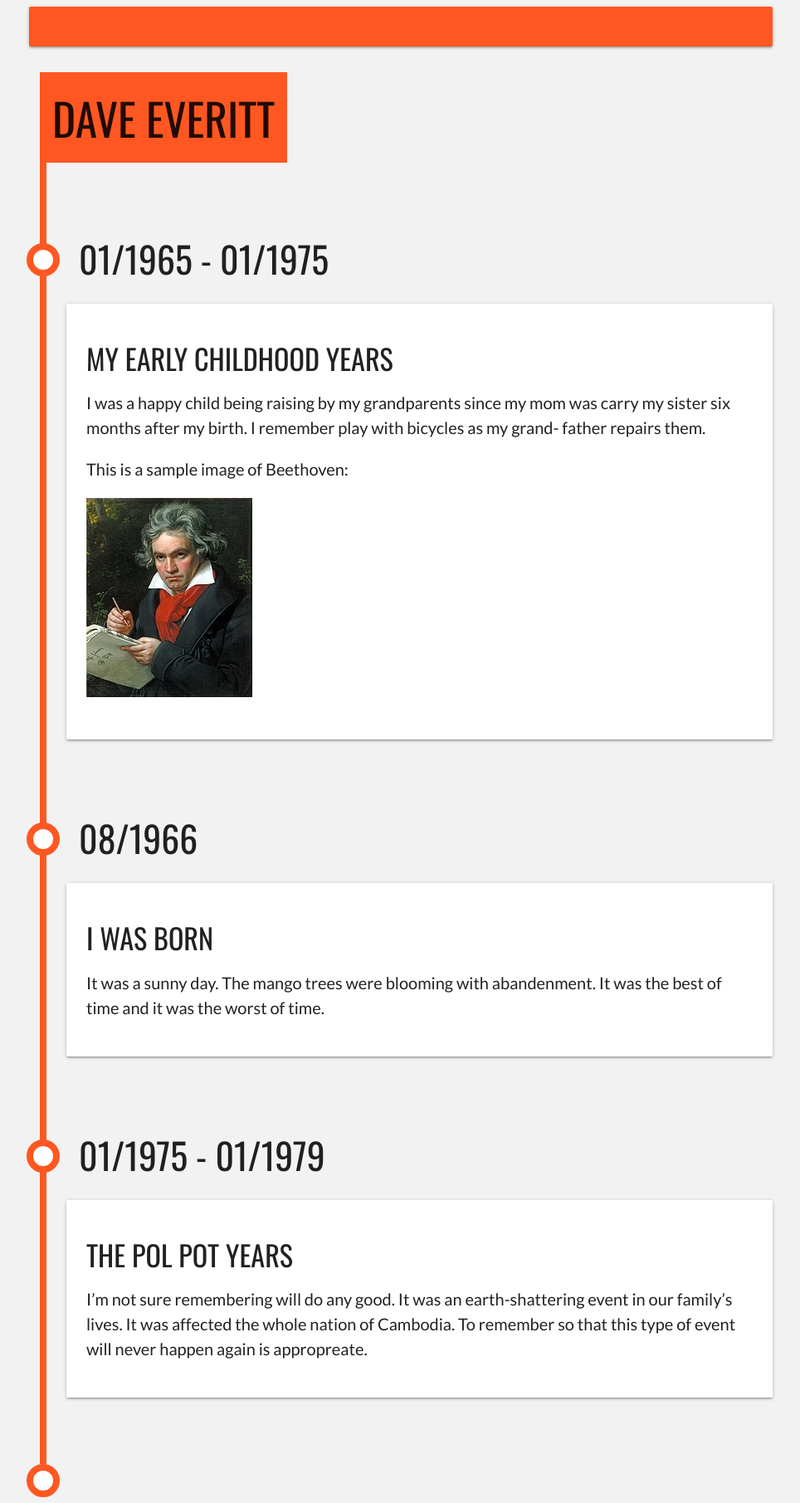
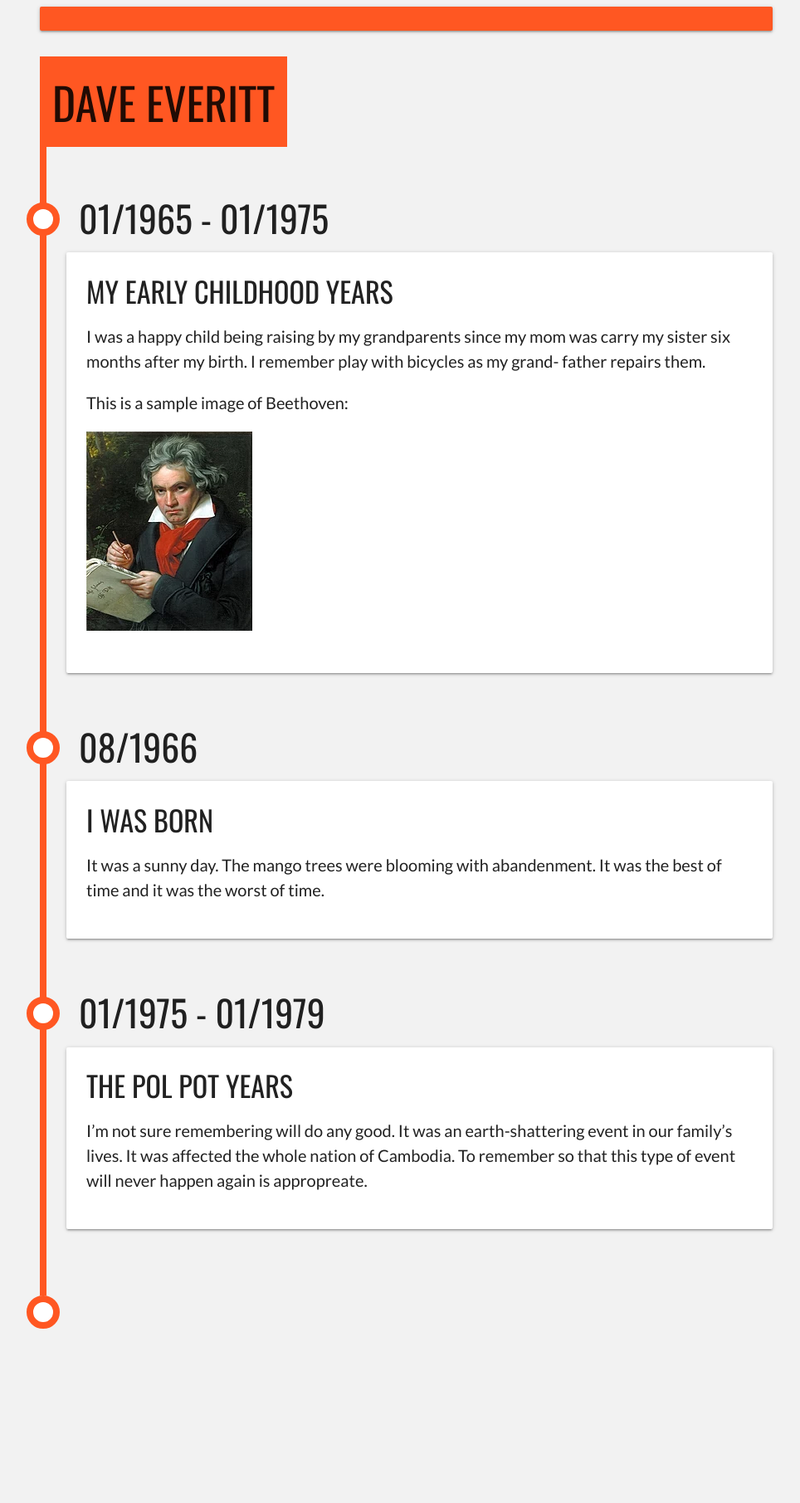
Before and after one commit to yong-lim/dave-timeline, a Jekyll site: the page built from index.md, in a window 1280 px wide. Shown: the whole page at 83% size, without its empty margins (157-1121 px from the left). Built offline with Jekyll 4.4.1, drawn with Linux system fonts in a browser that asks for light colours; nearby versions of some CDN libraries; after the commit the page ends 1608 px from its top, so only the background shows below that.

Commit message:
Make the spacing between items more compact

```diff
--- a/assets/css/main.css
+++ b/assets/css/main.css
@@ -10,7 +10,7 @@
   text-transform:uppercase
 }
 .item {
-  padding-top:100px;
+  padding-top:70px;
   min-height:150px;
   position:relative
 }
@@ -35,9 +35,13 @@
   top:0;
   bottom:0
 }
+.card-panel {
+  padding-top:5px;
+  margin-left:0.88rem;
+}
 .item .card-panel {
   margin:0;
-  margin:2rem 0 0 3rem
+  margin:1rem 0 0 3rem
 }
 .item-date {
   margin-top:-52px;
```
